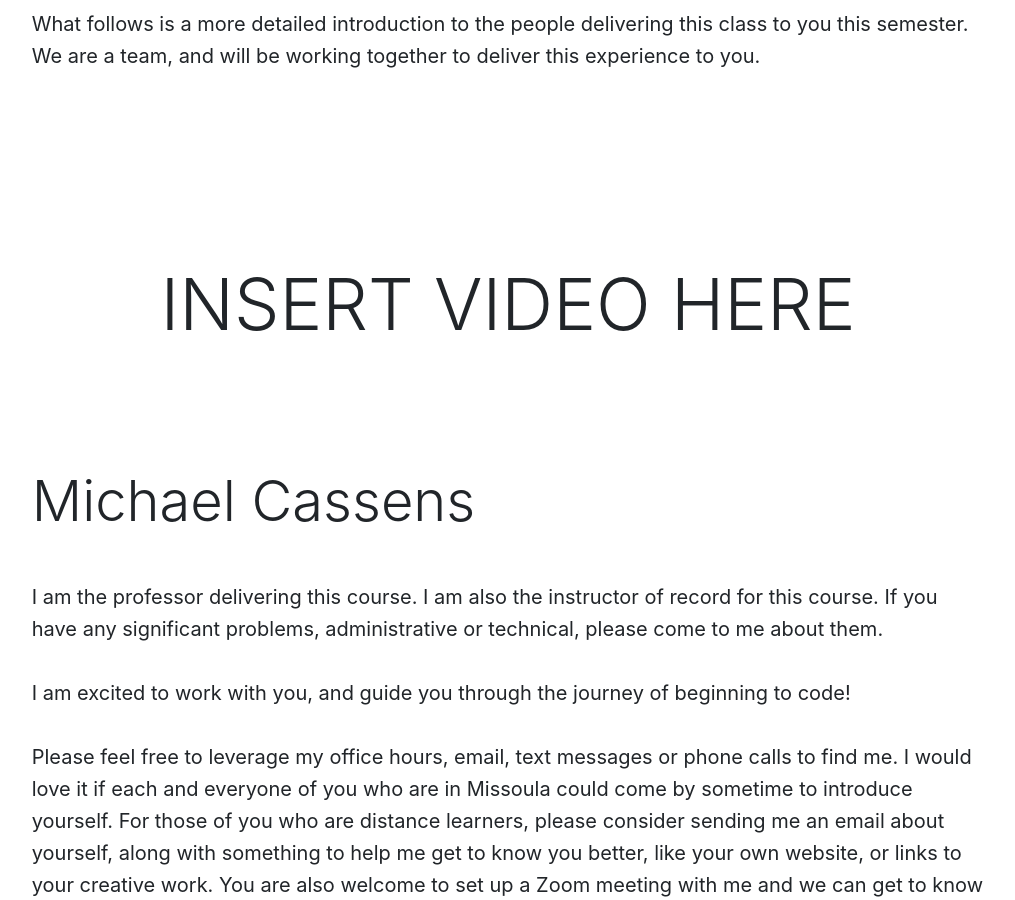
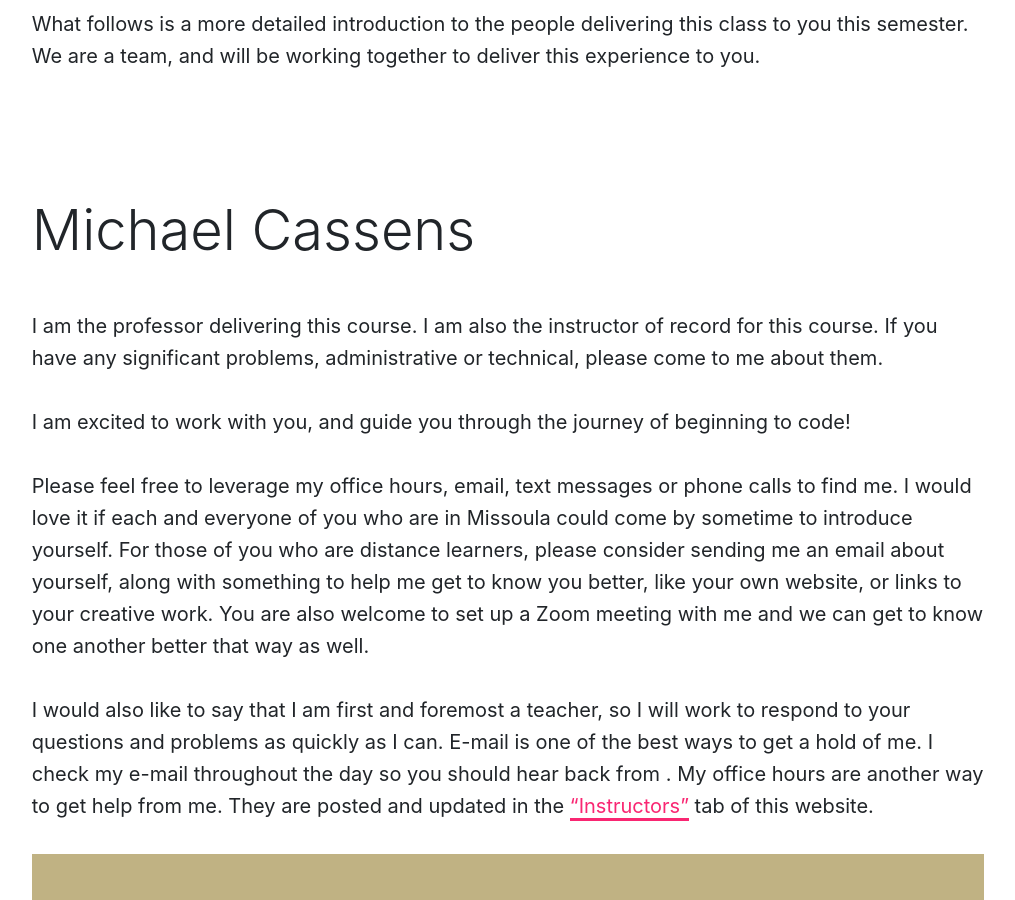
Before and after one commit to Montana-Media-Arts/creative-coding-1-Fall2019, a Jekyll site: the page built from modules/week-1/_posts/2017-01-03-instructors.md, in a window 1280 px wide and 900 px high, scrolled down 669 px. Shown: the whole window, without its empty margins (132-1147 px from the left). Built offline with Jekyll 4.4.1, drawn with Linux system fonts in a browser that asks for light colours; nearby versions of some CDN libraries.

Commit message:
Update 2017-01-03-instructors.md

```diff
--- a/modules/week-1/_posts/2017-01-03-instructors.md
+++ b/modules/week-1/_posts/2017-01-03-instructors.md
@@ -10,7 +10,7 @@ Quick links, including email links, office hours, and lab hours, are all availab
 
 What follows is a more detailed introduction to the people delivering this class to you this semester. We are a team, and will be working together to deliver this experience to you.
 
-# INSERT VIDEO HERE
+<!--# INSERT VIDEO HERE-->
 
 ## Michael Cassens
 
```
